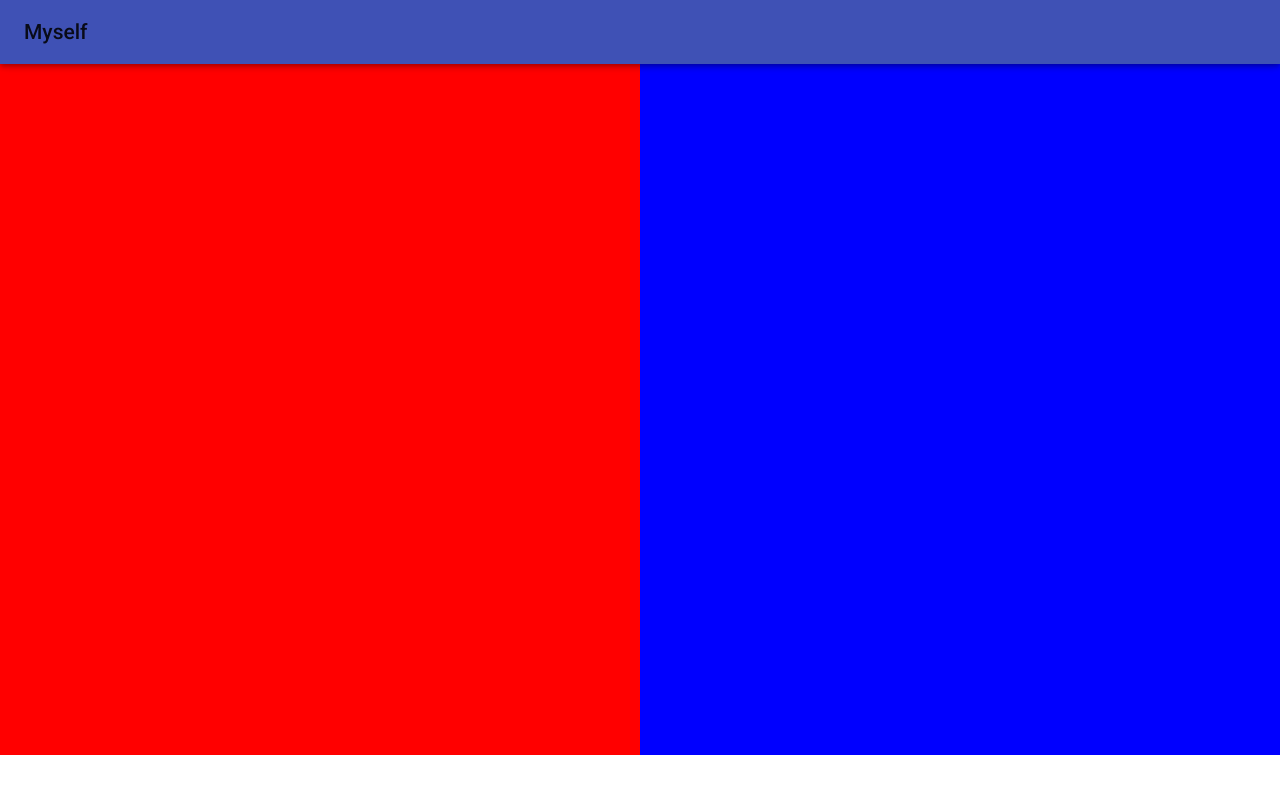
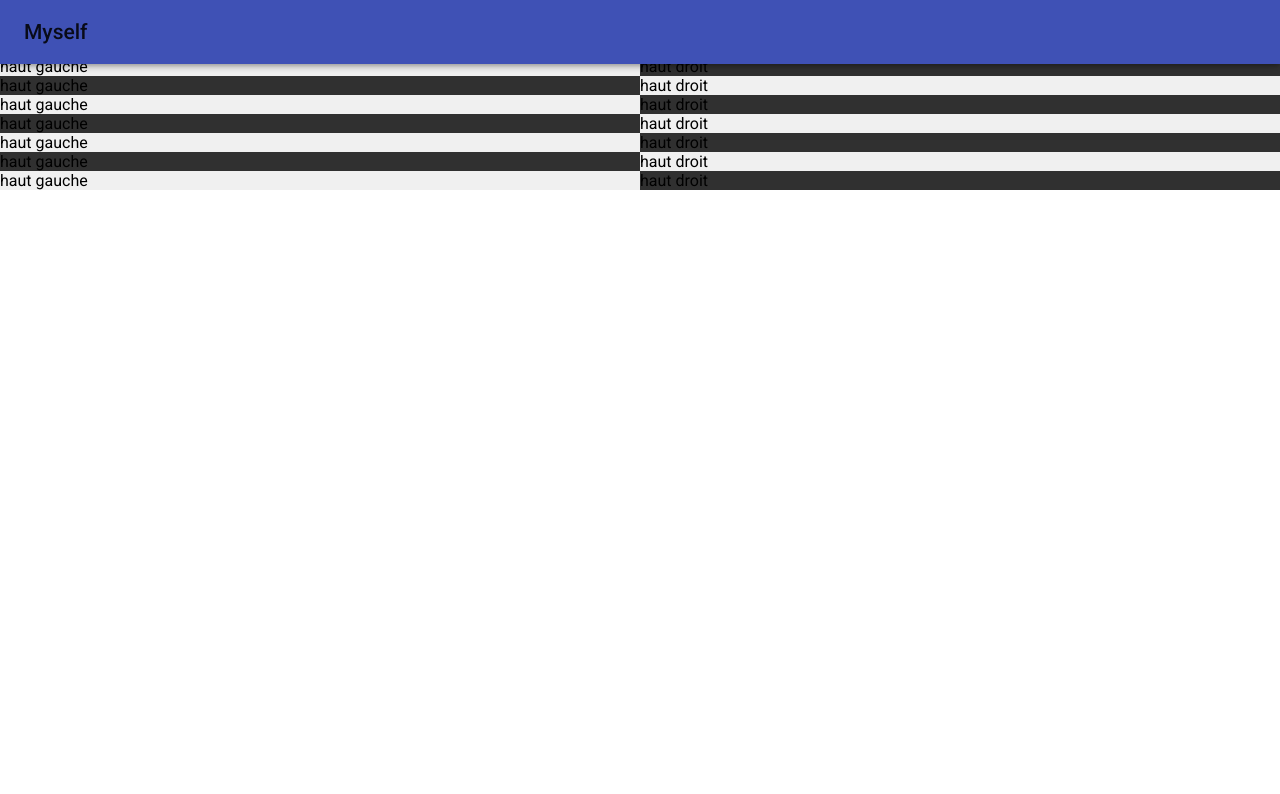
Before and after one commit to frankilepro/website, a React app: page / in a window 1280 px wide. Shown: the top 794 px of the page. Built offline with nearby package versions, Linux system fonts and the light colour scheme.

Commit message:
init page layout

```diff
--- a/src/App.css
+++ b/src/App.css
@@ -1,4 +1,7 @@
 .appLayout {
     margin-top: 64px;
+}
+
+.rowContent {
     height: calc(100vh - 64px)
 }
--- a/src/App.js
+++ b/src/App.js
@@ -7,6 +7,17 @@ import styles from './App.css';
 
 class App extends Component {
   render() {
+    const numberOfRows = Array.from(Array(10).keys());
+    const rows = numberOfRows.map((index) =>
+      <Grid container className={styles.rowContent}>
+        <Grid item xs style={{ backgroundColor: index % 2 === 0 ? "#303030" : "#F0F0F0" }}>
+          haut gauche
+        </Grid>
+        <Grid item xs style={{ backgroundColor: index % 2 === 0 ? "#F0F0F0" : "#303030" }}>
+          haut droit
+        </Grid>
+      </Grid>
+    );
     return (
       <div>
         <AppBar position="fixed">
@@ -16,22 +27,9 @@ class App extends Component {
             </Typography>
           </Toolbar>
         </AppBar>
-        <Grid container className={styles.appLayout}>
-          <Grid item xs style={{ backgroundColor: "blue" }}>
-            haut gauche
-          </Grid>
-          <Grid item xs style={{ backgroundColor: "red" }}>
-            haut droit
-          </Grid>
-        </Grid>
-        <Grid container style={{ height: "calc(100vh - 64px)" }}>
-          <Grid item xs style={{ backgroundColor: "red" }}>
-            bas gauche
-          </Grid>
-          <Grid item xs style={{ backgroundColor: "blue" }}>
-            bas droite
-          </Grid>
-        </Grid>
+        <div className={styles.appLayout}>
+          {rows}
+        </div>
       </div>
     );
   }
```
